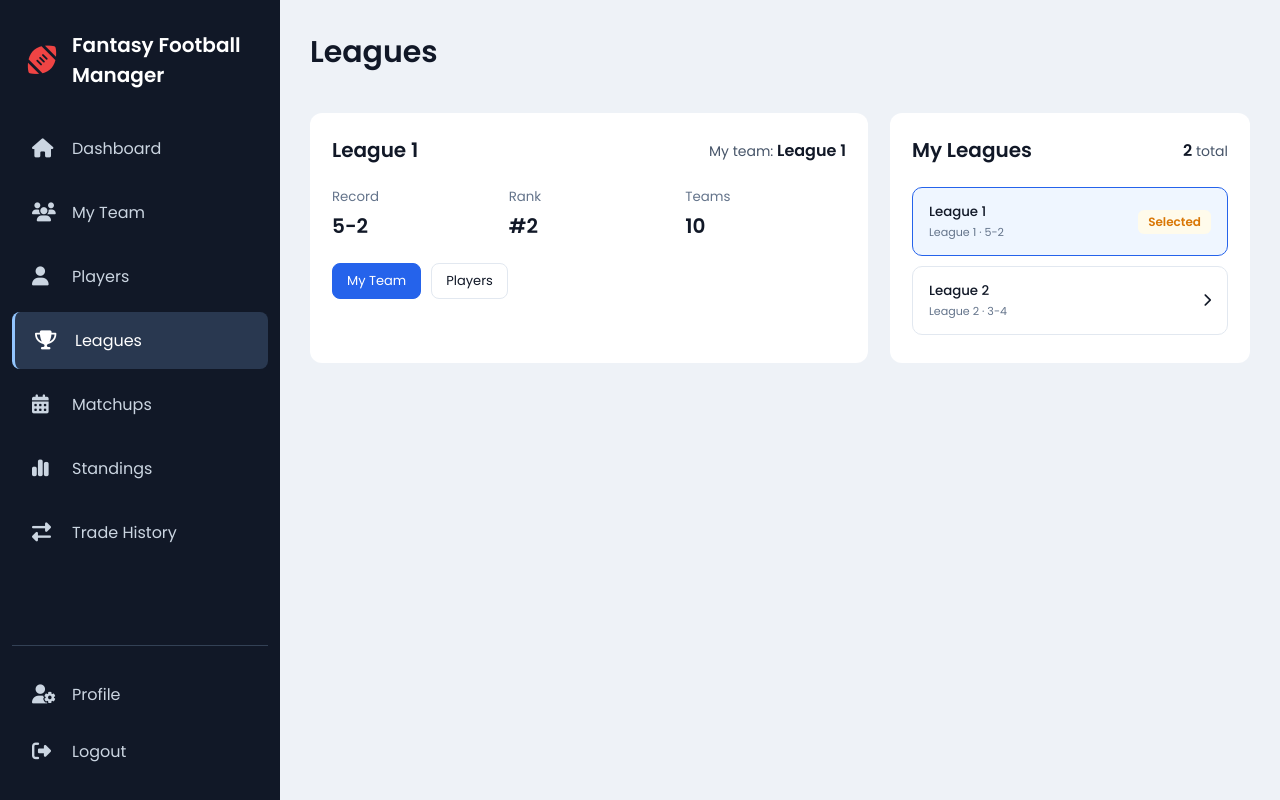
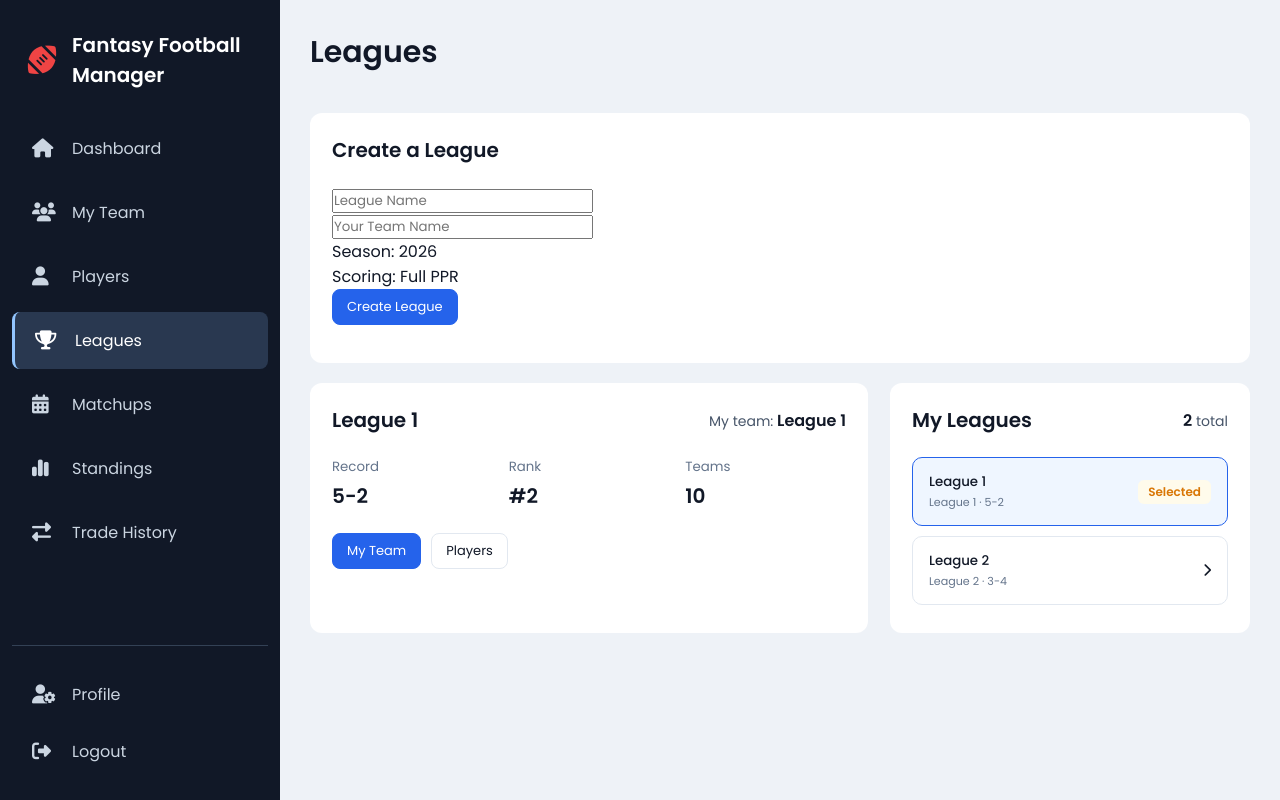
Before and after one commit to Haziel28/Fantasy-Football-Management-Project, a PHP site: page /leagues.php in a window 1280 px wide. Run offline with PHP 8.4, Linux system fonts and the light colour scheme; the visitor is signed in with stand-in values (Sample User, id 1); some libraries are stand-ins or nearby versions.

Commit message:
added leagues

```diff
--- a/public/leagues.php
+++ b/public/leagues.php
@@ -1,16 +1,102 @@
 <?php
 require_once __DIR__ . '/../src/league_context.php';
+require_once __DIR__ . '/../src/db.php';
 
-// Selecting a league: POST, save to session, then redirect so a refresh
-// doesn't resubmit the form.
-if ($_SERVER['REQUEST_METHOD'] === 'POST' && isset($LEAGUES[(int) ($_POST['league_id'] ?? 0)])) {
+$userId = (int) $_SESSION['user_id'];
+$errors = [];
+
+if (empty($_SESSION['csrf_token'])) {
+    $_SESSION['csrf_token'] = bin2hex(random_bytes(32));
+}
+
+// Create a new fantasy league
+if ($_SERVER['REQUEST_METHOD'] === 'POST'
+    && isset($_POST['create_league'])) {
+
+    $leagueName = trim($_POST['league_name'] ?? '');
+    $teamName = trim($_POST['team_name'] ?? '');
+    $seasonYear = 2026;
+
+    if (!hash_equals($_SESSION['csrf_token'],
+        $_POST['csrf_token'] ?? '')) {
+        $errors[] = "Invalid form submission.";
+    }
+
+    if ($leagueName === '' || strlen($leagueName) > 100) {
+        $errors[] = "Enter a valid league name.";
+    }
+
+    if ($teamName === '' || strlen($teamName) > 100) {
+        $errors[] = "Enter a valid team name.";
+    }
+
+    if (!$errors) {
+        $pdo = db();
+
+        try {
+            $pdo->beginTransaction();
+
+            // Create the league
+            $stmt = $pdo->prepare("
+                INSERT INTO league
+                    (league_name, season_year, user_id)
+                VALUES
+                    (:league_name, :season_year, :user_id)
+                RETURNING league_id
+            ");
+
+            $stmt->execute([
+                'league_name' => $leagueName,
+                'season_year' => $seasonYear,
+                'user_id' => $userId
+            ]);
+
+            $leagueId = (int) $stmt->fetchColumn();
+
+            // Create the owner's fantasy team
+            $stmt = $pdo->prepare("
+                INSERT INTO team
+                    (team_name, league_id, user_id)
+                VALUES
+                    (:team_name, :league_id, :user_id)
+            ");
+
+            $stmt->execute([
+                'team_name' => $teamName,
+                'league_id' => $leagueId,
+                'user_id' => $userId
+            ]);
+
+            $pdo->commit();
+
+            header('Location: leagues.php?created=1');
+            exit;
+
+        } catch (PDOException $e) {
+            if ($pdo->inTransaction()) {
+                $pdo->rollBack();
+            }
+
+            error_log($e->getMessage());
+            $errors[] = "Unable to create league.";
+        }
+    }
+}
+
+// Existing league selection
+if ($_SERVER['REQUEST_METHOD'] === 'POST'
+    && !isset($_POST['create_league'])
+    && isset($LEAGUES[(int) ($_POST['league_id'] ?? 0)])) {
+
     $_SESSION['league_id'] = (int) $_POST['league_id'];
+
     header('Location: leagues.php');
     exit;
 }
 
 $current = current_league();
 ?>
+
 <!DOCTYPE html>
 <html lang="en">
 
@@ -43,6 +129,62 @@ $current = current_league();
             <section class="welcome-section">
                 <h1>Leagues</h1>
             </section>
+
+
+<div class="panel" style="margin-bottom: 20px;">
+
+    <div class="panel-header">
+        <h2>Create a League</h2>
+    </div>
+
+    <?php if (isset($_GET['created'])): ?>
+        <p style="color: green;">
+            League created successfully!
+        </p>
+    <?php endif; ?>
+
+    <?php foreach ($errors as $error): ?>
+        <p style="color: red;">
+            <?= htmlspecialchars($error) ?>
+        </p>
+    <?php endforeach; ?>
+
+    <form method="POST">
+
+        <input type="hidden" name="csrf_token"
+            value="<?= htmlspecialchars($_SESSION['csrf_token']) ?>">
+
+        <div class="input-box">
+            <input type="text"
+                name="league_name"
+                class="input-field"
+                placeholder="League Name"
+                maxlength="100"
+                required>
+        </div>
+
+        <div class="input-box">
+            <input type="text"
+                name="team_name"
+                class="input-field"
+                placeholder="Your Team Name"
+                maxlength="100"
+                required>
+        </div>
+
+        <p>Season: 2026</p>
+        <p>Scoring: Full PPR</p>
+
+        <button type="submit"
+            name="create_league"
+            class="btn-small primary">
+            Create League
+        </button>
+
+    </form>
+
+</div>
+
 
             <section class="leagues-layout">
 
```
